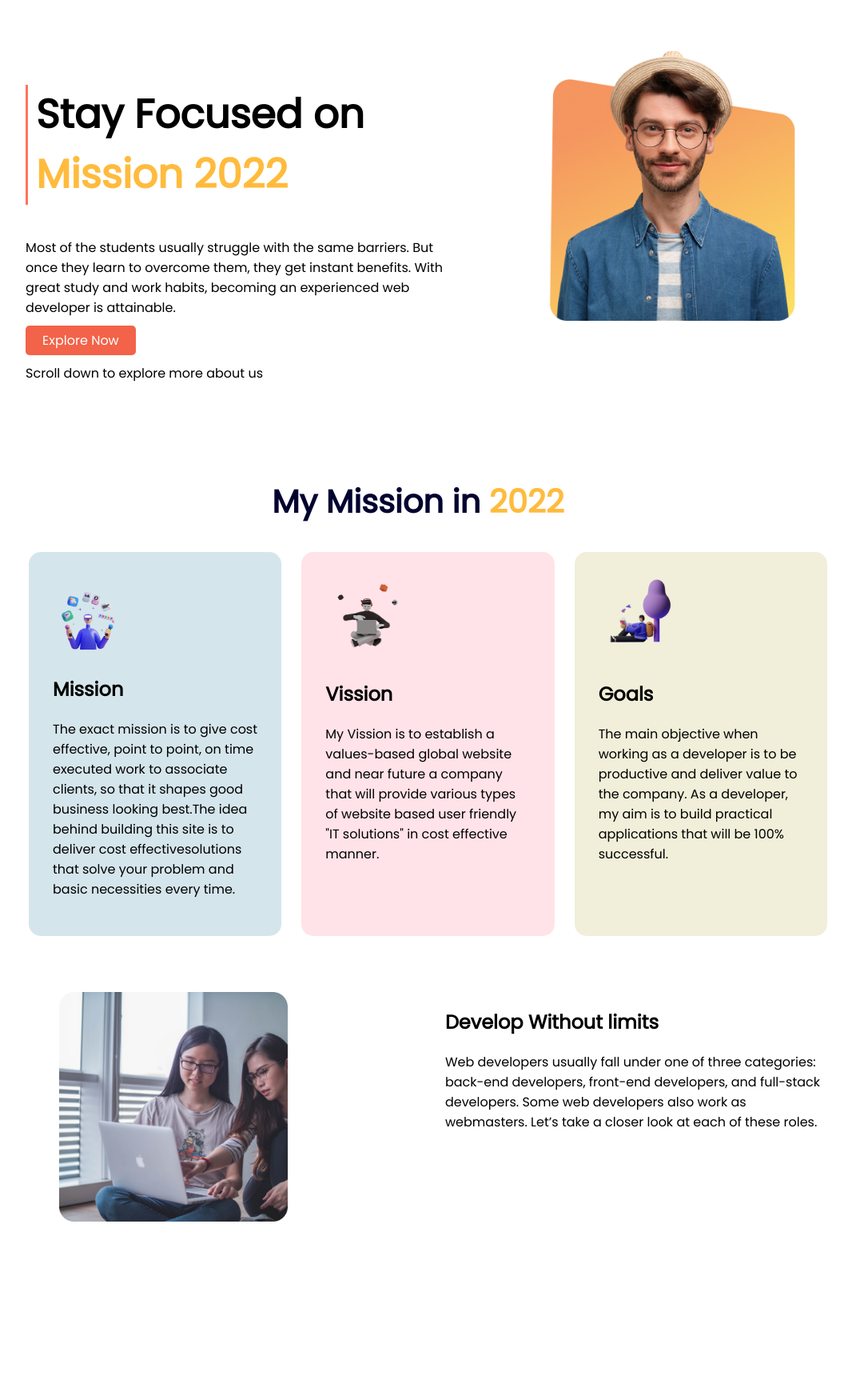
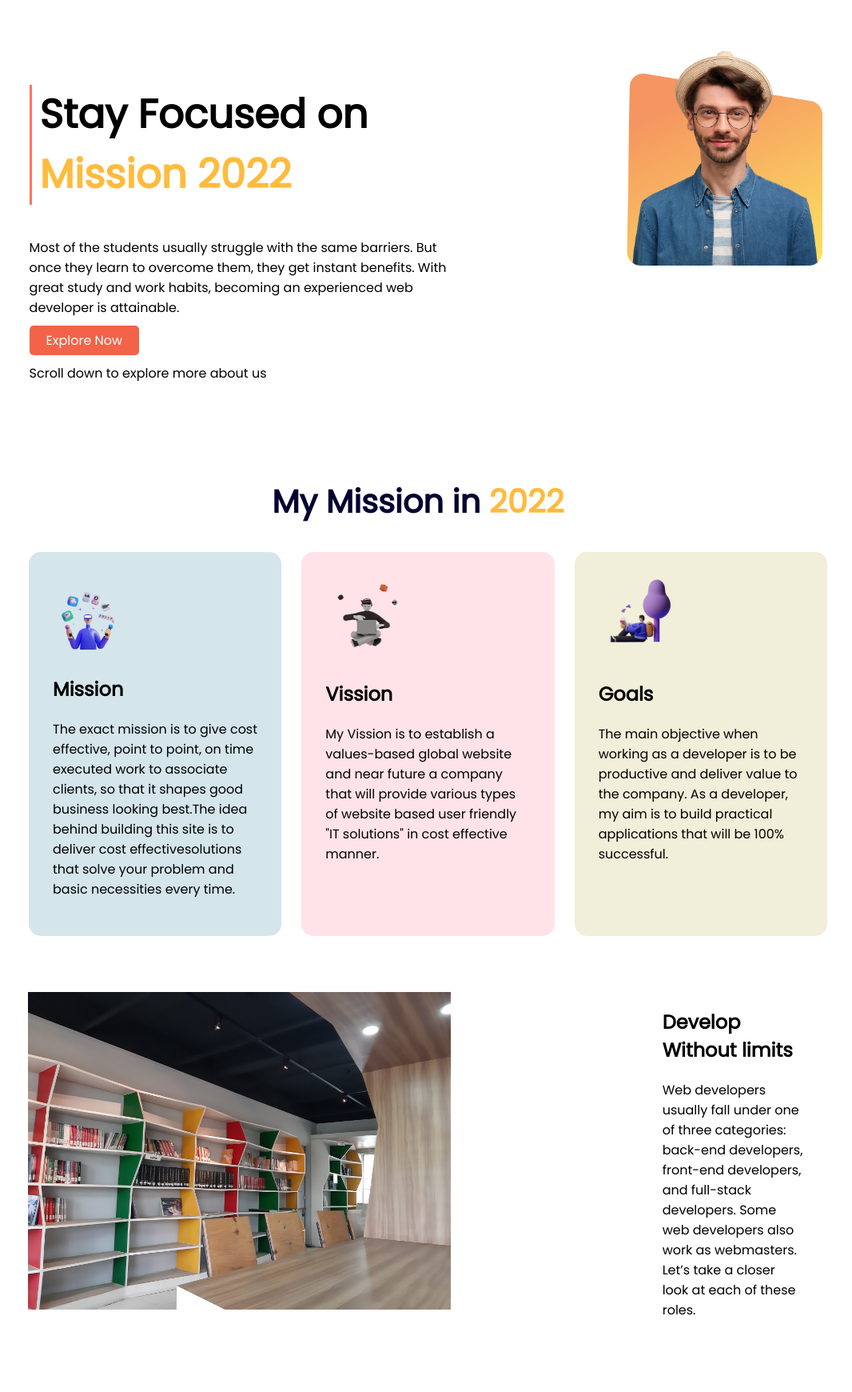
Before and after one commit to mehedialmamun21/first-assignment, a plain HTML site: page index.html in a window 1280 px wide. Shown: the whole page at 80% size, without its empty margins (117-1183 px from the left). Drawn offline with Linux system fonts and the light colour scheme.

Commit message:
third section done almost

```diff
--- a/index.html
+++ b/index.html
@@ -14,7 +14,7 @@
 
 <body>
     <section class="sec-1">
-        <div class="div-1">
+        <div id="stay-focus" class="div-1">
             <h1 class="big-head1">Stay Focused on <br> <span style="color: #ffa600c2;">Mission 2022</span> </h1>
             <p>Most of the students usually struggle with the same barriers. But once they learn to overcome them, they
                 get instant benefits. With great study and work habits, becoming an experienced web developer is
@@ -23,7 +23,7 @@
             <p>Scroll down to explore more about us</p>
         </div>
 
-        <div class="div-1">
+        <div id="first-img" class="div-1">
             <img src="images/person-1.png" alt="">
         </div>
     </section>
@@ -60,11 +60,11 @@
     </section>
     <section class="sec-3">
 
-        <div class="div-1">
-            <img src="images/coding.png" alt="">
+        <div id="book-img" class="div-1">
+            <img src="images/book-pic.jpg" alt="">
         </div>
 
-        <div class="div-1">
+        <div id="develop" class="div-1">
             <h1>Develop Without limits</h1>
             <p>Web developers usually fall under one of three categories: back-end developers, front-end developers, and
                 full-stack developers. Some web developers also work as webmasters. Let’s take a closer look at each of
--- a/style.css
+++ b/style.css
@@ -12,10 +12,13 @@ body{
 .sec-1{
     display: flex;
     margin-top: 5%;
-    padding-left: 7%;
+    padding-left: 12%;
 }
-.div-1{
-    padding-left: 10%;
+#stay-focus{
+    width: 700px;
+}
+#first-img{
+    padding-left: 15%;
 }
 .div-1 img{
     width: 60%;
@@ -60,10 +63,16 @@ body{
     display: flex;
     padding-top: 70px;
     padding-right: 10%;
-    padding-left: 7%;
+    padding-left: 5%;
 }
 .div-1{
     height: 500px;
-    width: 100%;
-    padding-left: 5%;
+    width: 50%;
+
 }
+#book-img{
+    width: 250%;
+}
+#develop{
+    padding-right: 30px;
+}
```
